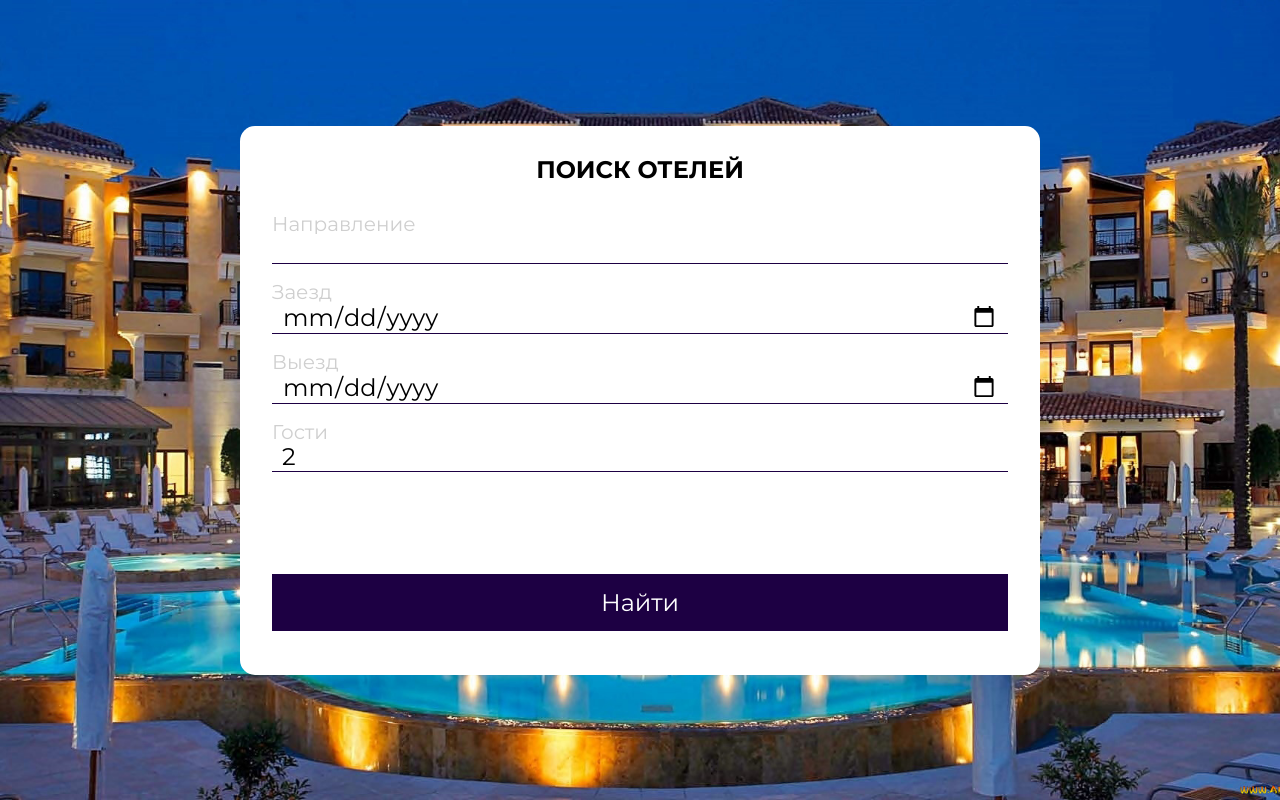
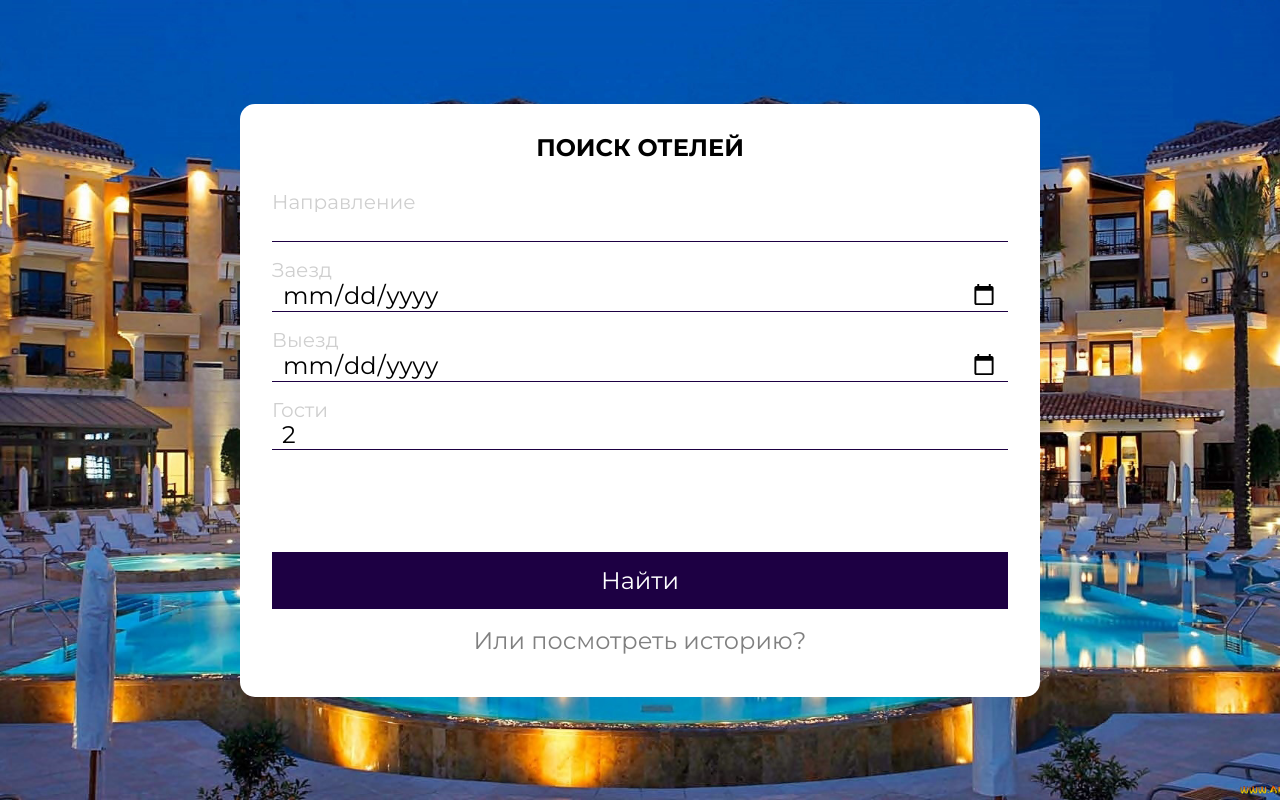
Before and after one commit to FremyXS/Hotel.UI, a React (Create React App) app in the folder hotel.ui/: page / in a window 1280 px wide. Built offline with nearby package versions, Linux system fonts and the light colour scheme.

Commit message:
feat(SearchPage): add link to booking history

```diff
--- a/hotel.ui/src/pages/search-page/SearchPage.scss
+++ b/hotel.ui/src/pages/search-page/SearchPage.scss
@@ -26,6 +26,17 @@
             font-size: 16px;
             text-transform: uppercase;
             margin-bottom: 16px;
+        }
+
+        &__link {
+            margin-top: 10px;
+            color: #808080;
+            font-size: 12px;
+
+            &:hover, &:active{
+                cursor: pointer;
+                color: #1D0043;
+            }
         }
 
         .component-input:not(:last-child) {
@@ -58,6 +69,12 @@
             .component-button {
                 margin-top: 84px;
             }
+
+            &__link {
+                margin-top: 20px;
+                color: #808080;
+                font-size: 24px;
+            }
         }
     }
 }
--- a/hotel.ui/src/pages/search-page/SearchPage.tsx
+++ b/hotel.ui/src/pages/search-page/SearchPage.tsx
@@ -3,7 +3,7 @@ import react, { ChangeEvent, useState } from 'react';
 import Input from '../../components/Input/Input';
 import Button from '../../components/Button/Button';
 import { SearchDataType } from '../../types';
-import { useNavigate } from 'react-router-dom';
+import { Link, useNavigate } from 'react-router-dom';
 import { useTypedSelector } from '../../halpers/useTypedSelector';
 import { useActions } from '../../halpers/useActions';
 
@@ -69,6 +69,9 @@ function SearchPage() {
                 <Button type='button'
                 onClick={() => onNavigateToHostelsListPage()}
                 >Найти</Button>
+                <Link className='search-page-window__link' to='/booking-history'>
+                    Или посмотреть историю?
+                </Link>
             </div>
         </div>
     );
```
